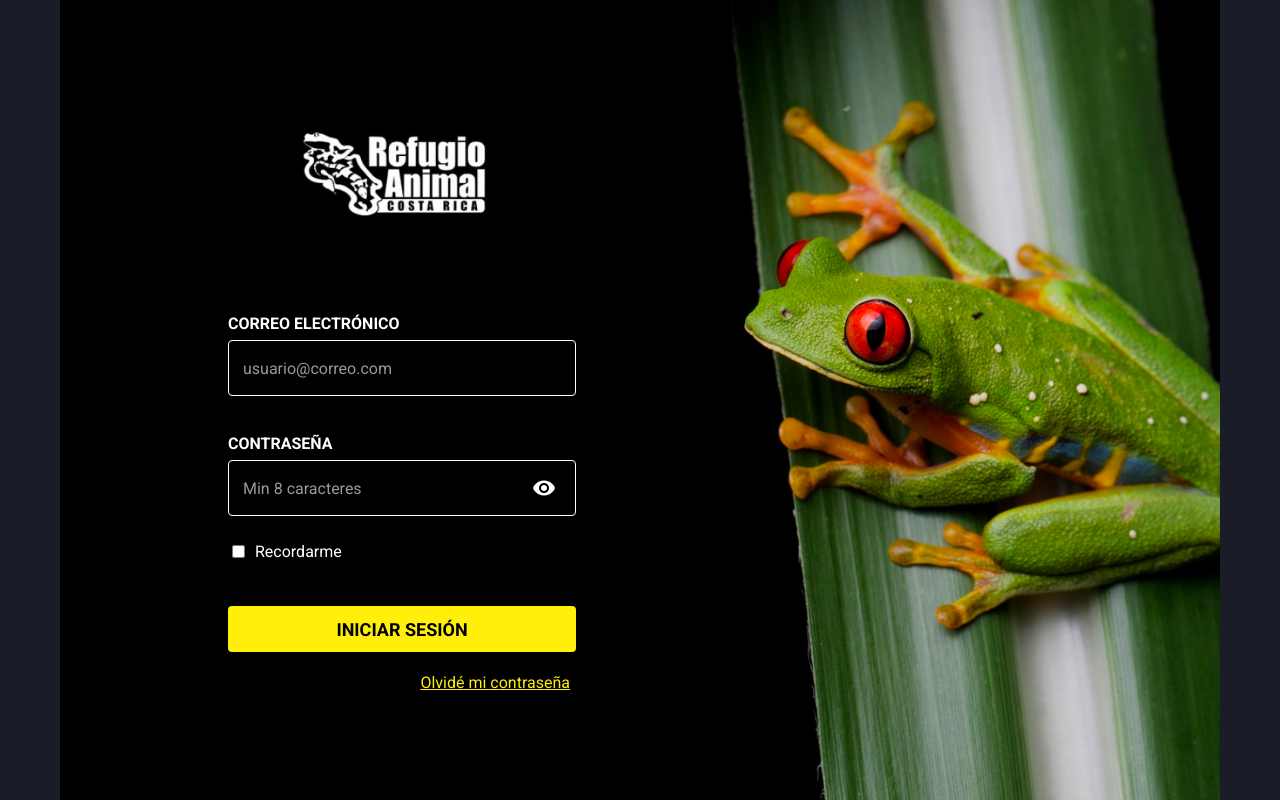
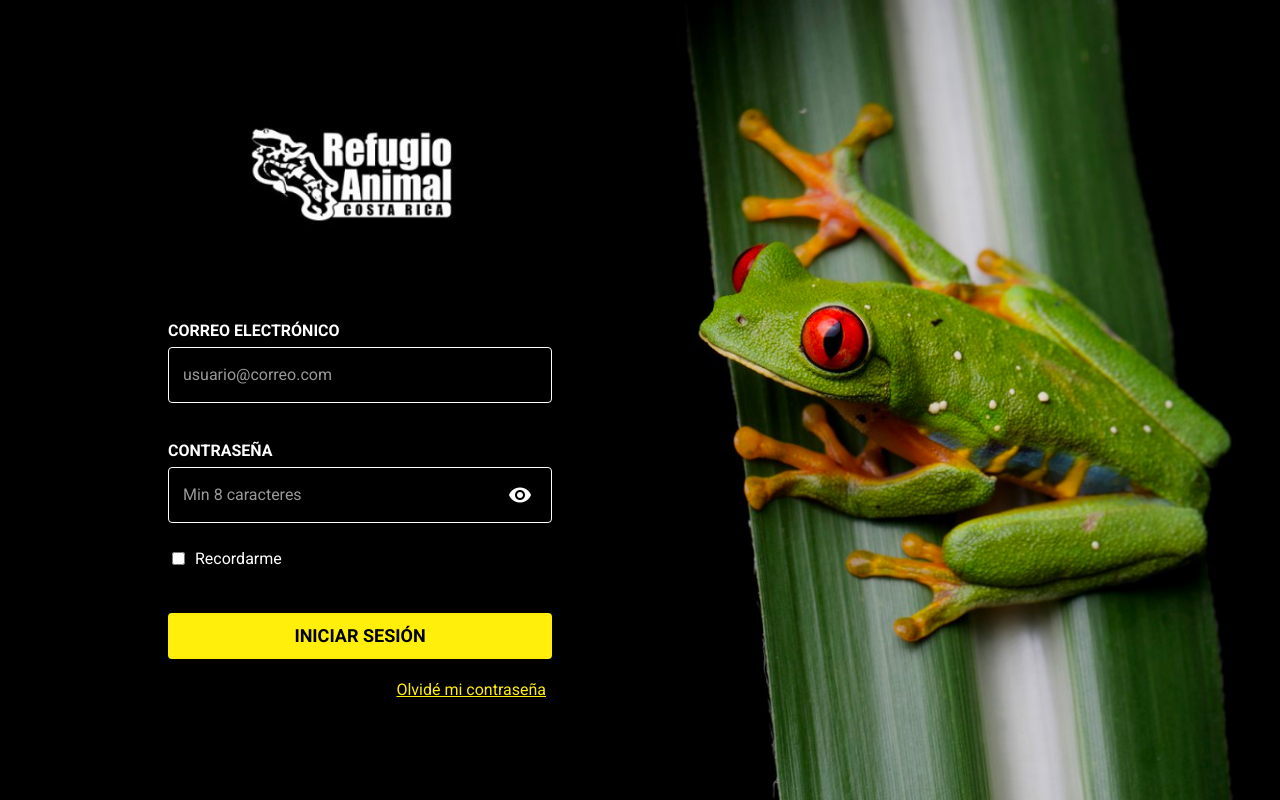
Before and after one commit to akurey/animal-rescue-web, a React (Create React App) app: page /login in a window 1280 px wide. Built offline with nearby package versions, Linux system fonts and the light colour scheme.

Commit message:
[fix][ARW-51] Fix login Page layout

```diff
--- a/src/components/layout/PrivateLayout/index.tsx
+++ b/src/components/layout/PrivateLayout/index.tsx
@@ -9,7 +9,7 @@ function PrivateLayout() {
     <>
       <ImageBackground />
       <NavigationBar />
-      <main className="layout">
+      <main className="private-layout">
         <Outlet />
       </main>
     </>
--- a/src/components/layout/PrivateLayout/styles.scss
+++ b/src/components/layout/PrivateLayout/styles.scss
@@ -1,4 +1,4 @@
-.layout {
+.private-layout {
   position: relative;
   margin: 0 60px;
 }
--- a/src/components/layout/PublicLayout/index.tsx
+++ b/src/components/layout/PublicLayout/index.tsx
@@ -4,7 +4,7 @@ import { Outlet } from "react-router-dom";
 
 function PublicLayout() {
   return (
-    <main className="layout">
+    <main className="public-layout">
       <Outlet />
     </main>
   );
--- a/src/components/layout/PublicLayout/styles.scss
+++ b/src/components/layout/PublicLayout/styles.scss
@@ -1,4 +1,4 @@
 .layout {
   position: relative;
-  margin: 0 60px;
+  margin: 0;
 }
```
